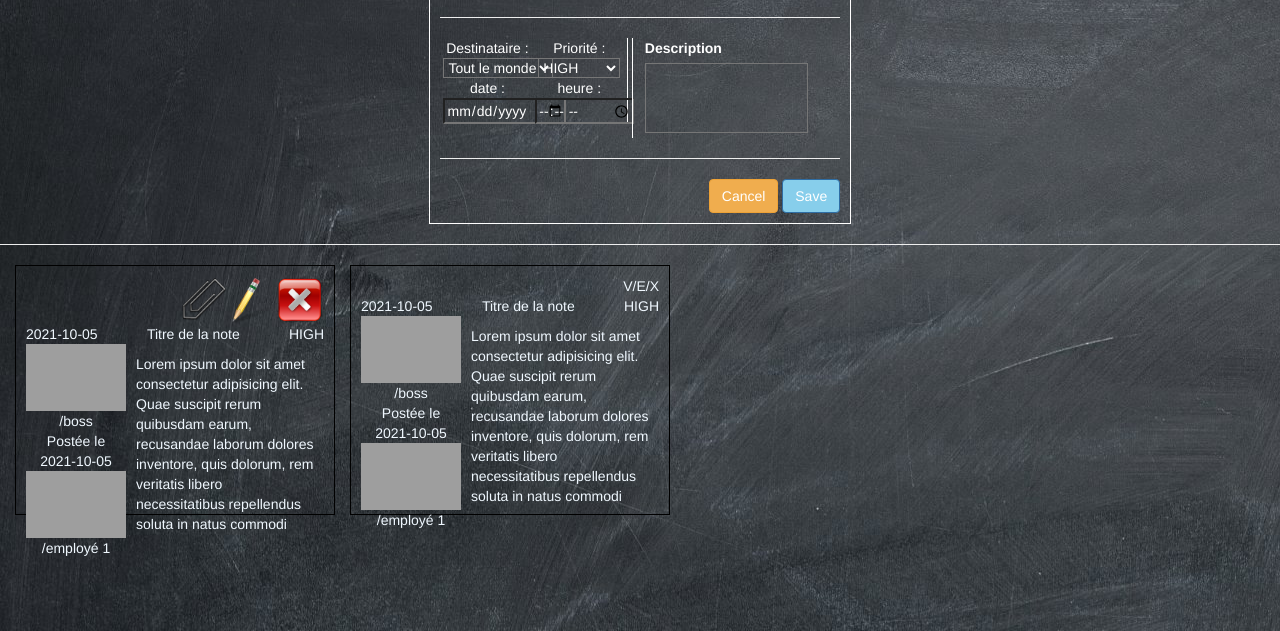
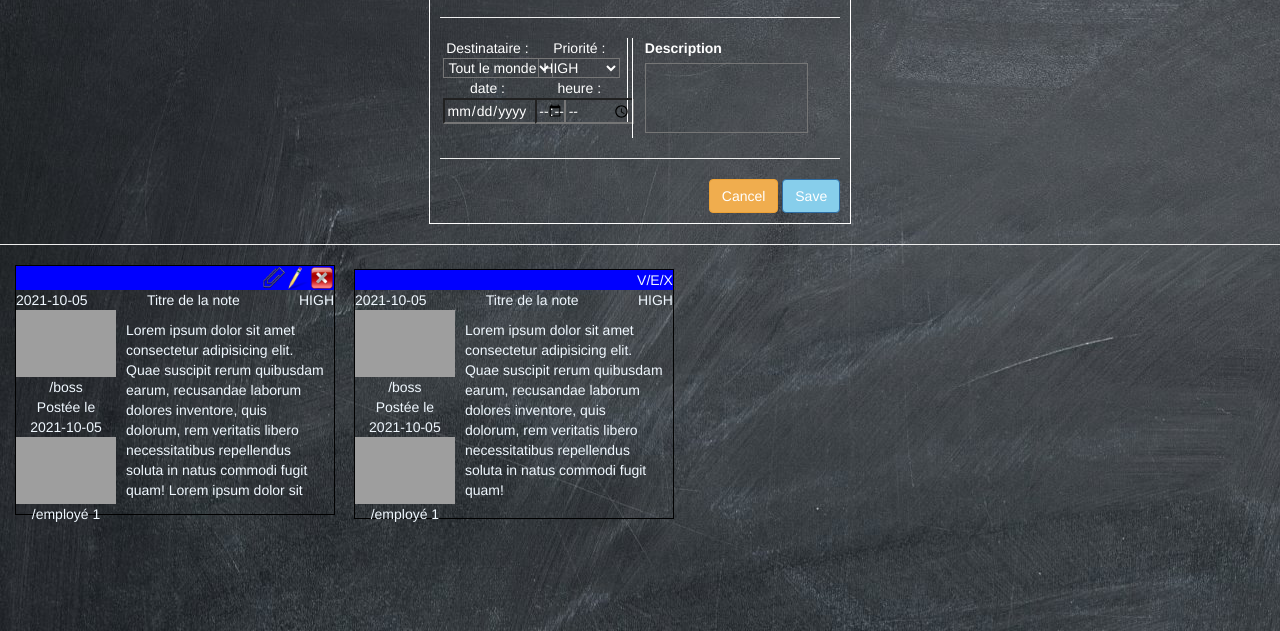
Before and after one commit to champix56/2021_10_05_DHL, a website: page index.html in a window 1280 px wide. Shown: the part 169-800 px from the top of the page. Drawn offline with nearby package versions, Linux system fonts and the light colour scheme; grey boxes are pictures that could not be loaded.

Commit message:
moddif. de style

```diff
--- a/styles/styles.css
+++ b/styles/styles.css
@@ -2,7 +2,7 @@ body{
   background-image: url(../img/bg2.jpg);
   color:aliceblue
 }
-#messages-list,
+/* #messages-list, */
 .note-content,
 .note-header,
 .note-buttons {
@@ -10,14 +10,16 @@ body{
 }
 #messages-list {
   width: 100vw;
-  flex-wrap: 1;
+  /* flex-wrap: 1; */
 }
 .note {
   border: 1px solid black;
   max-width: 25%;
   margin-left: 15px;
-  padding:10px;
+  /* padding:10px; */
   max-height: 250px;
+  min-width:18%;
+  display: inline-block;
 }
 .note-content-left img {
   max-height: 100px;
@@ -40,12 +42,13 @@ body{
   text-align: center;
 }
 .note-buttons img {
-  width: 48px;
-  height: 48px;
+  width: 24px;
+  height: 24px;
 }
 .note-buttons {
   text-align: right;
   width: 100%;
+  background-color: blue;
 }
 #jsLoaded{
     background-color: tomato;
```
